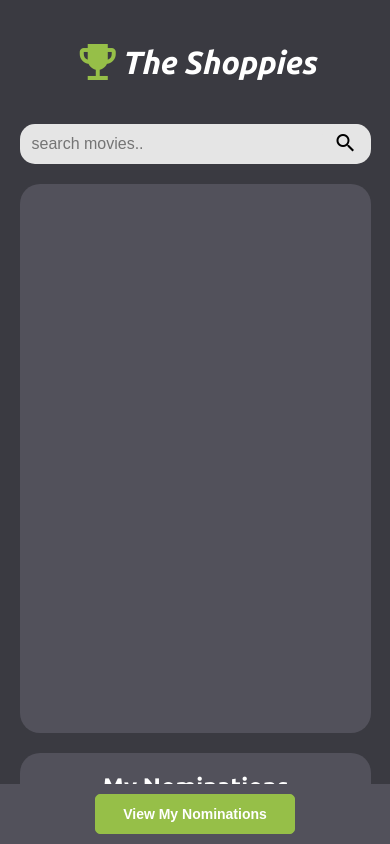
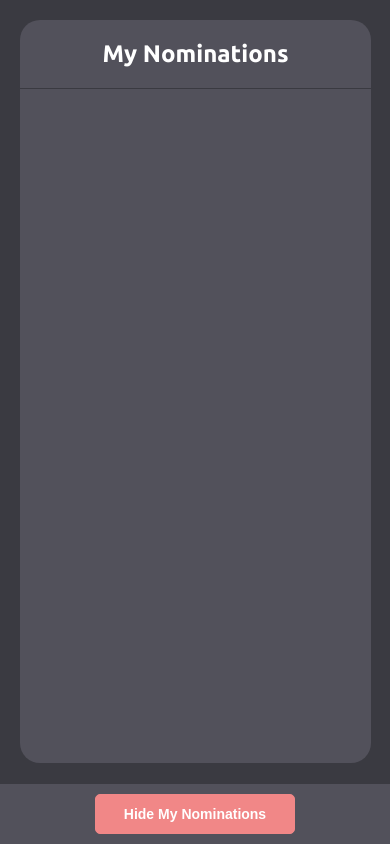
Before and after one commit to C1ndyy/TheShoppies, a React (Create React App) app: page / in a window 390 px wide. Built offline with nearby package versions, Linux system fonts and the light colour scheme.

Commit message:
nomination popup on mobile

```diff
--- a/src/App.css
+++ b/src/App.css
@@ -11,6 +11,7 @@
   align-items: center;
 }
 
+/********************* Pagination **************/
 .App .pagination {
   display: flex;
   flex-direction: row;
--- a/src/App.js
+++ b/src/App.js
@@ -12,7 +12,7 @@ import { findMovies } from "./utils/api";
 
 function App() {
   const isMobile = useMediaQuery({ maxWidth: 767 });
-  const [showNominations, setShowNominations] = useState(false);
+  const [showNominations, setShowNominations] = useState(true);
   const [nominations, setNominations] = useState([]);
   const [movies, setMovies] = useState([]);
   const [totalResults, setTotalResults] = useState(null);
@@ -67,8 +67,14 @@ function App() {
         <Nominations
           nominations={nominations}
           setNominations={setNominations}
+          showNominations={showNominations}
         />
-        {isMobile && <MobileFooter setShowNominations={setShowNominations} />}
+        {isMobile && (
+          <MobileFooter
+            setShowNominations={setShowNominations}
+            showNominations={showNominations}
+          />
+        )}
       </div>
     </div>
   );
--- a/src/components/MobileFooter/MobileFooter.css
+++ b/src/components/MobileFooter/MobileFooter.css
@@ -7,6 +7,7 @@
   display: flex;
   align-items: center;
   justify-content: center;
+  z-index: 100;
 }
 
 .MobileFooter > button {
@@ -20,3 +21,8 @@
   font-weight: bold;
   cursor: pointer;
 }
+
+.MobileFooter > button.red {
+  background-color: rgb(241, 135, 135);
+  border: 1px solid rgb(241, 135, 135);
+}
--- a/src/components/MobileFooter/MobileFooter.jsx
+++ b/src/components/MobileFooter/MobileFooter.jsx
@@ -1,10 +1,18 @@
 import React from "react";
 import "./MobileFooter.css";
 
-function MobileFooter() {
+function MobileFooter({ showNominations, setShowNominations }) {
+  function toggleNominations() {
+    setShowNominations(!showNominations);
+  }
   return (
     <div className="MobileFooter">
-      <button>View My Nominations</button>
+      <button
+        className={`${showNominations && "red"}`}
+        onClick={toggleNominations}
+      >
+        {showNominations ? "Hide My Nominations" : "View My Nominations"}
+      </button>
     </div>
   );
 }
--- a/src/components/Nominations/Nominations.css
+++ b/src/components/Nominations/Nominations.css
@@ -6,6 +6,15 @@
   margin: 0px 20px;
   overflow-y: scroll;
   color: white;
+  z-index: 10;
+  position: absolute;
+  top: 20px;
+  transition: 0.5s;
+}
+
+.Nominations.hidden {
+  top: 900px;
+  transition: 0.5s;
 }
 
 .Nominations .header {
@@ -17,5 +26,7 @@
 @media only screen and (min-width: 768px) {
   .Nominations {
     width: 50%;
+    height: 78vh;
+    position: static;
   }
 }
--- a/src/components/Nominations/Nominations.jsx
+++ b/src/components/Nominations/Nominations.jsx
@@ -1,10 +1,14 @@
 import React from "react";
+import { useMediaQuery } from "react-responsive";
 import NominationItem from "../NominationItem/NominationItem";
 import "./Nominations.css";
 
-function Nominations({ nominations, setNominations }) {
+function Nominations({ nominations, setNominations, showNominations }) {
+  const isMobile = useMediaQuery({ maxWidth: 767 });
   return (
-    <div className="Nominations">
+    <div
+      className={`Nominations ${isMobile && !showNominations ? "hidden" : ""}`}
+    >
       <h2 className="header">My Nominations</h2>
       {nominations.map((movie) => (
         <NominationItem
```
